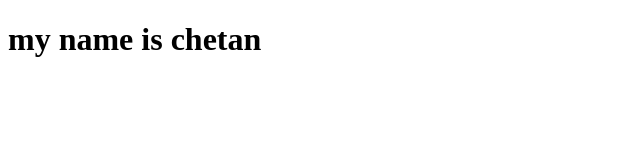
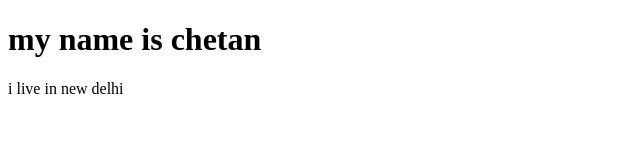
Before and after one commit to chetanyadav3342/frontend, a plain HTML site: page index.html in a window 1280 px wide. Shown: the whole page, without its empty margins (0-640 px from the left). Drawn offline with Linux system fonts and the light colour scheme.

Commit message:
delhi place

```diff
--- a/index.html
+++ b/index.html
@@ -7,5 +7,6 @@
 </head>
 <body>
     <h1>my name is chetan</h1>
+    <p>i live in new delhi</p>
 </body>
 </html>
```
